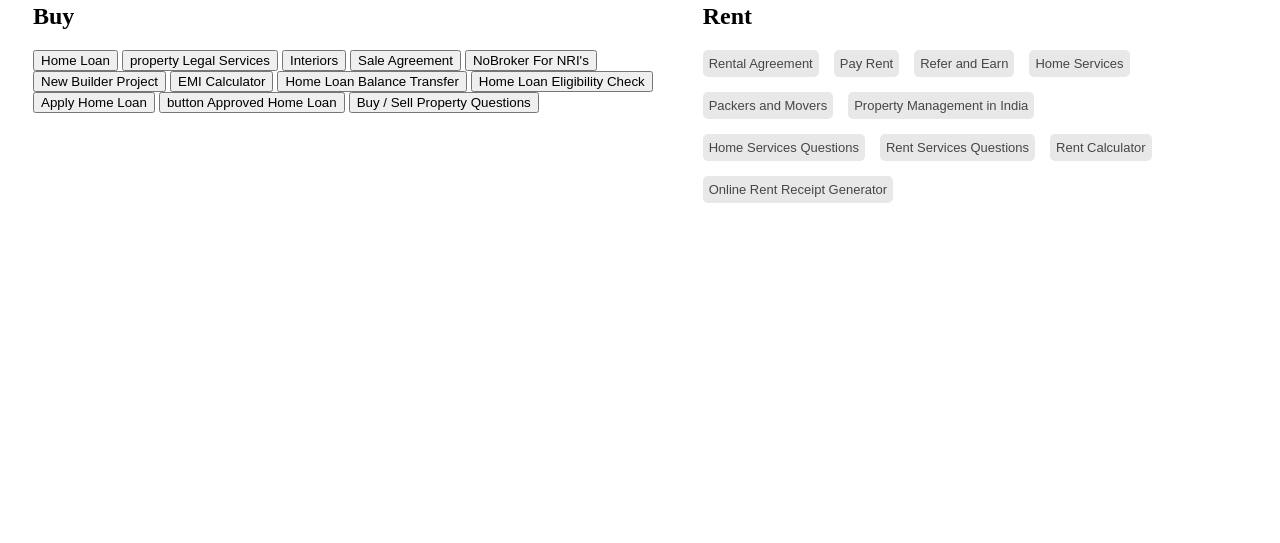
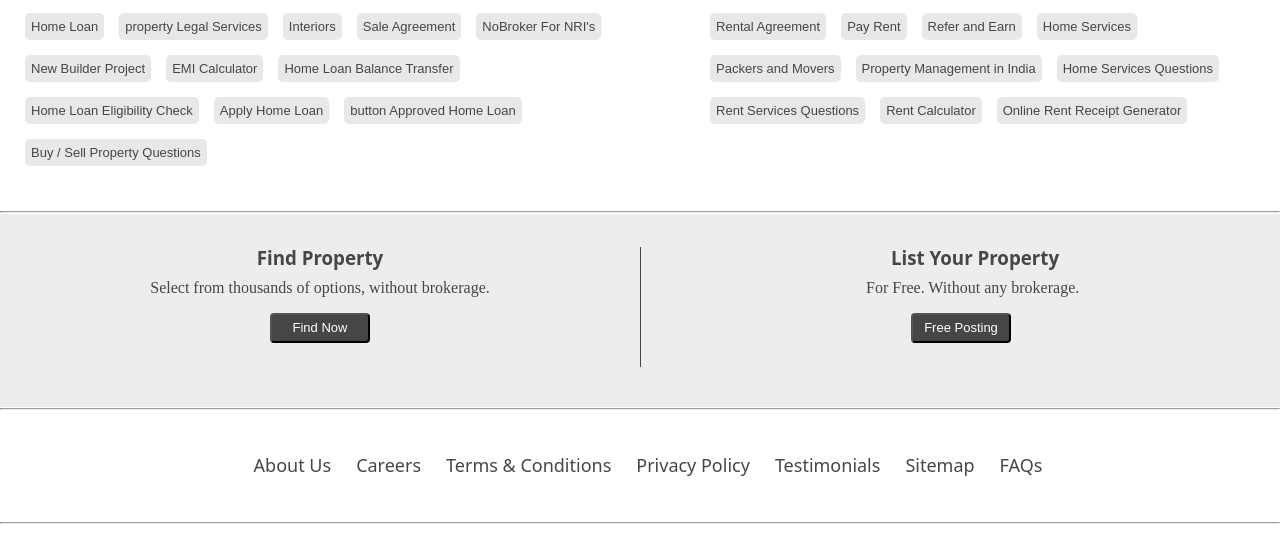
Before and after one commit to Sartik0709/Compiler-Chintan-2345, a plain HTML site: page nobroker/index.html in a window 1280 px wide. Shown: the part 116-659 px from the top of the page. Drawn offline with Linux system fonts and the light colour scheme.

Commit message:
Footer Layout completed

```diff
--- a/nobroker/index.html
+++ b/nobroker/index.html
@@ -1,45 +1,192 @@
 <!DOCTYPE html>
 <html lang="en">
+
 <head>
     <meta charset="UTF-8">
     <meta name="viewport" content="width=device-width, initial-scale=1.0">
     <title>Document</title>
     <style>
-        .high{
+        body{
+            margin: 0;
+            padding: 0;
+        }
+        .high {
             color: #464646;
-            font-size: 30px;
+            font-size: 24px;
             margin-top: 30px;
+            margin-left: 22px;
+            font-family: system-ui, -apple-system, BlinkMacSystemFont, 'Segoe UI', Roboto, Oxygen, Ubuntu, Cantarell, 'Open Sans', 'Helvetica Neue', sans-serif;
+
         }
-        .inn{
+
+        .inn {
             display: flex;
             flex-wrap: wrap;
-             width:85%;
-             gap:15px;
+            width: 85%;
+            gap: 15px;
             font-weight: none;
+            /* border: 2px solid; */
 
         }
-        .inn>button{
+
+        .inn>button,
+        a {
             background-color: #E8E8E8;
             border: none;
             font-size: 13px;
             height: 27px;
             border-radius: 5px;
             color: #464646;
+            text-decoration: none;
 
         }
-        .nav_con{
+
+        .nav_con {
+            display: flex;
+            margin-top: -20px;
+            /* border: 2px solid; */
+            flex-direction: column;
+
+
+
+
+        }
+
+        .ne1 {
+            margin-left: 25px;
+            /* border: 2px solid; */
+
+        }
+
+        .ne1>h2,
+        .ne2>h2 {
+            color: #464646;
+            font-size: 20px;
+            font-weight: none;
+
+        }
+
+        #in2 {
+            width: 100%;
+        }
+
+        .nav_sec2 {
+            width: 100%;
+            height: 20vh;
+            flex-direction: row;
+            background-color: #EDEDED;
+            margin-top: -7px;
+            margin-bottom: -7px;
+            padding-top: 33px;
+        }
+
+        .nav_m1 {
+            width: 100%;
+            height: 20vh;
+            /* border: 2px solid; */
             display: flex;
 
 
 
         }
 
-        .ne1{
-            margin-left: 25px;
+        .e1 {
+            border-right: 0.5px solid #464646;
+            width: 50%;
+            height: 15vh;
+            /* margin-top: 20px; */
         }
+
+        .f {
+            color: #464646;
+            text-align: center;
+            margin-top: -10px;
+
+        }
+
+        .c {
+            margin-left: 225px;
+        }
+        .navy_button{
+            background-color: #464646;
+            /* color: #E8E8E8; */
+            height: 30px;width: 100px;
+            border-radius: 4px;
+            margin-left: 270px;
+
+
+
+
+        }
+        .z{
+            color: white;
+            background-color: #464646;
+
+        }
+        .navya_foot {
+            height: 12vh;
+            display: flex;
+            justify-content: center;
+            gap:25px;
+            align-items: center;
+            width: 70%;
+            flex-wrap: wrap;
+
+            margin-left:200px ;
+
+        }
+        .navya_foot a{
+            font-size: 18px;
+            background-color: white;
+            font-family: system-ui, -apple-system, BlinkMacSystemFont, 'Segoe UI', Roboto, Oxygen, Ubuntu, Cantarell, 'Open Sans', 'Helvetica Neue', sans-serif;
+
+        }
+        .foot_img{
+            display: flex;
+            justify-content: center;
+            align-items: center;
+            gap:10px;
+            margin-top: 25px;
+        }
+        .navya_icon{
+            display: flex;
+            justify-content: center;
+            align-items: center;
+            gap:15px;
+            margin-top: 25px;
+
+        }
+        .navya_icon>div{
+            width: 50px;
+            height: 50px;
+            /* border: solid; */
+            display: flex;
+            justify-content: center;
+            align-items: center;
+            background-color: #E8E8E8;
+            border-radius: 50%;
+
+        }
+        .bottom{
+            text-align: center;
+            color: #464646;
+            font-family: system-ui, -apple-system, BlinkMacSystemFont, 'Segoe UI', Roboto, Oxygen, Ubuntu, Cantarell, 'Open Sans', 'Helvetica Neue', sans-serif;
+        }
+        @media (min-width:750px){
+             .nav_sec2{
+                flex-direction: row
+             }
+             .nav_con{
+                flex-direction: row;
+
+             }
+
+        }
+
 
     </style>
 </head>
+
 <body>
     <div class="navy">
 
@@ -47,29 +194,29 @@
     <div class="nav_con">
         <div class="ne1">
             <h2>Buy</h2>
-            <div class="inn1">
-                <button>Home Loan </button>
-                <button>property Legal Services
+            <div class="inn">
+                <button><a href="">Home Loan</a> </button>
+                <button><a href="">property Legal Services</a>
                 </button>
-                <button>Interiors
+                <button><a href="">Interiors</a>
                 </button>
-                <button>Sale Agreement
+                <button><a href="">Sale Agreement</a>
                 </button>
-                <button>NoBroker For NRI's
+                <button><a href="">NoBroker For NRI's</a>
                 </button>
-                <button>New Builder Project
+                <button><a href="">New Builder Project</a>
                 </button>
-                <button>EMI Calculator
+                <button><a href="">EMI Calculator</a>
                 </button>
-                <button>Home Loan Balance Transfer
+                <button><a href="">Home Loan Balance Transfer</a>
                 </button>
-                <button>Home Loan Eligibility Check
+                <button><a href="">Home Loan Eligibility Check</a>
                 </button>
-                <button>Apply Home Loan
+                <button><a href="">Apply Home Loan</a>
                 </button>
-                <button>button Approved Home Loan
+                <button><a href="">button Approved Home Loan</a>
                 </button>
-                <button>Buy / Sell Property Questions
+                <button><a href="">Buy / Sell Property Questions</a>
                 </button>
 
             </div>
@@ -77,26 +224,26 @@
 
         <div class="ne2">
             <h2>Rent</h2>
-                <div class="inn">
-                    <button>Rental Agreement</button>
-                    <button>Pay Rent
+            <div class="inn " id="in2">
+                <button><a href="">Rental Agreement</a></button>
+                <button><a href="">Pay Rent</a>
                 </button>
-                    <button>Refer and Earn
+                <button><a href="">Refer and Earn</a>
                 </button>
-                    <button>Home Services
+                <button><a href="">Home Services</a>
                 </button>
-                    <button>Packers and Movers
+                <button><a href="">Packers and Movers</a>
                 </button>
-                    <button>Property Management in India
+                <button><a href="">Property Management in India</a>
                 </button>
-                    <button>Home Services Questions
+                <button><a href="">Home Services Questions</a>
 
                 </button>
-                    <button>Rent Services Questions
+                <button><a href="">Rent Services Questions</a>
                 </button>
-                    <button>Rent Calculator
+                <button><a href="">Rent Calculator</a>
                 </button>
-                    <button>Online Rent Receipt Generator
+                <button><a href="">Online Rent Receipt Generator</a>
                 </button>
 
 
@@ -106,6 +253,60 @@
 
         </div>
     </div>
+
+    <hr style="margin-top: 45px;">
+    <div class="nav_sec2">
+        <div class="nav_m1">
+            <div class="e1">
+                <h3
+                    style="text-align: center;font-family:system-ui, -apple-system, BlinkMacSystemFont, 'Segoe UI', Roboto, Oxygen, Ubuntu, Cantarell, 'Open Sans', 'Helvetica Neue', sans-serif;color: #464646;margin-top: -2px;">
+                    Find Property
+                </h3>
+                <p class="f">Select from thousands of options, without brokerage.
+                </p>
+                <button class="navy_button"><a href="" class="z">Find Now</a></button>
+            </div>
+            <div class="e2">
+                <h3
+                    style="margin-left: 250px;font-family: system-ui, -apple-system, BlinkMacSystemFont, 'Segoe UI', Roboto, Oxygen, Ubuntu, Cantarell, 'Open Sans', 'Helvetica Neue', sans-serif;color: #464646;margin-top: -2px;">
+                    List Your Property
+                </h3>
+                <p class="f c">For Free. Without any brokerage.
+                </p>
+                <button class="navy_button"><a href="" class="z">Free Posting</a></button>
+            </div>
+
+        </div>
+    </div>
+    <hr>
+    <div class="navya_foot">
+
+        <a href="">About Us</a>
+        <a href="">Careers</a>
+        <a href="">Terms & Conditions</a><a href="">Privacy Policy</a><a href="">Testimonials</a><a href="">Sitemap
+        </a><a href="">FAQs
+        </a>
+
+    </div>
+    <hr>
+    <div class="foot_img">
+        <img src="https://assets.nobroker.in/nb-new/public/Common/android_download.svg" alt="">
+        <img src="https://assets.nobroker.in/nb-new/public/Common/IOS_download.svg" alt="">
+
+    </div>
+    <div class="navya_icon">
+        <div><img src="https://assets.nobroker.in/nb-new/public/Common/social/facebook.svg" alt=""></div>
+        <div><img src="https://assets.nobroker.in/nb-new/public/Common/social/twitter.svg" alt=""></div>
+        <div><img src="https://assets.nobroker.in/nb-new/public/Common/social/instagram.svg" alt=""></div>
+        <div><img src="https://assets.nobroker.in/nb-new/public/Common/social/linkedin.svg" alt=""></div>
+        <div><img src="https://assets.nobroker.in/nb-new/public/Common/social/youtube.svg" alt=""></div>
+
+    </div>
+    <p class="bottom">© 2013-23 NoBroker Technologies Solution Pvt. Ltd.
+    </p>
+
+
     <script src="main.js"></script>
 </body>
+
 </html>
```
Lines whose indentation alone changed are shown as unchanged.
